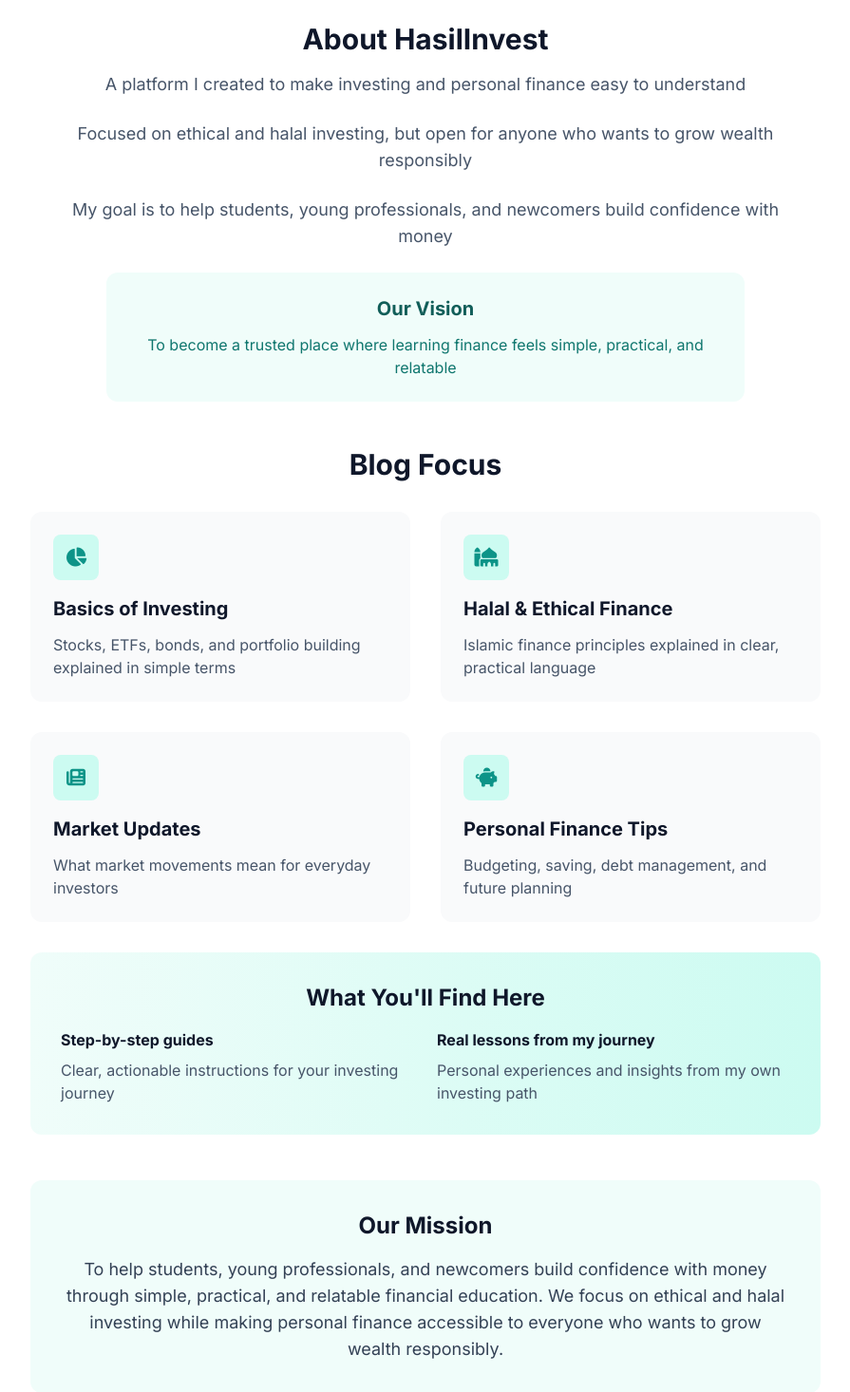
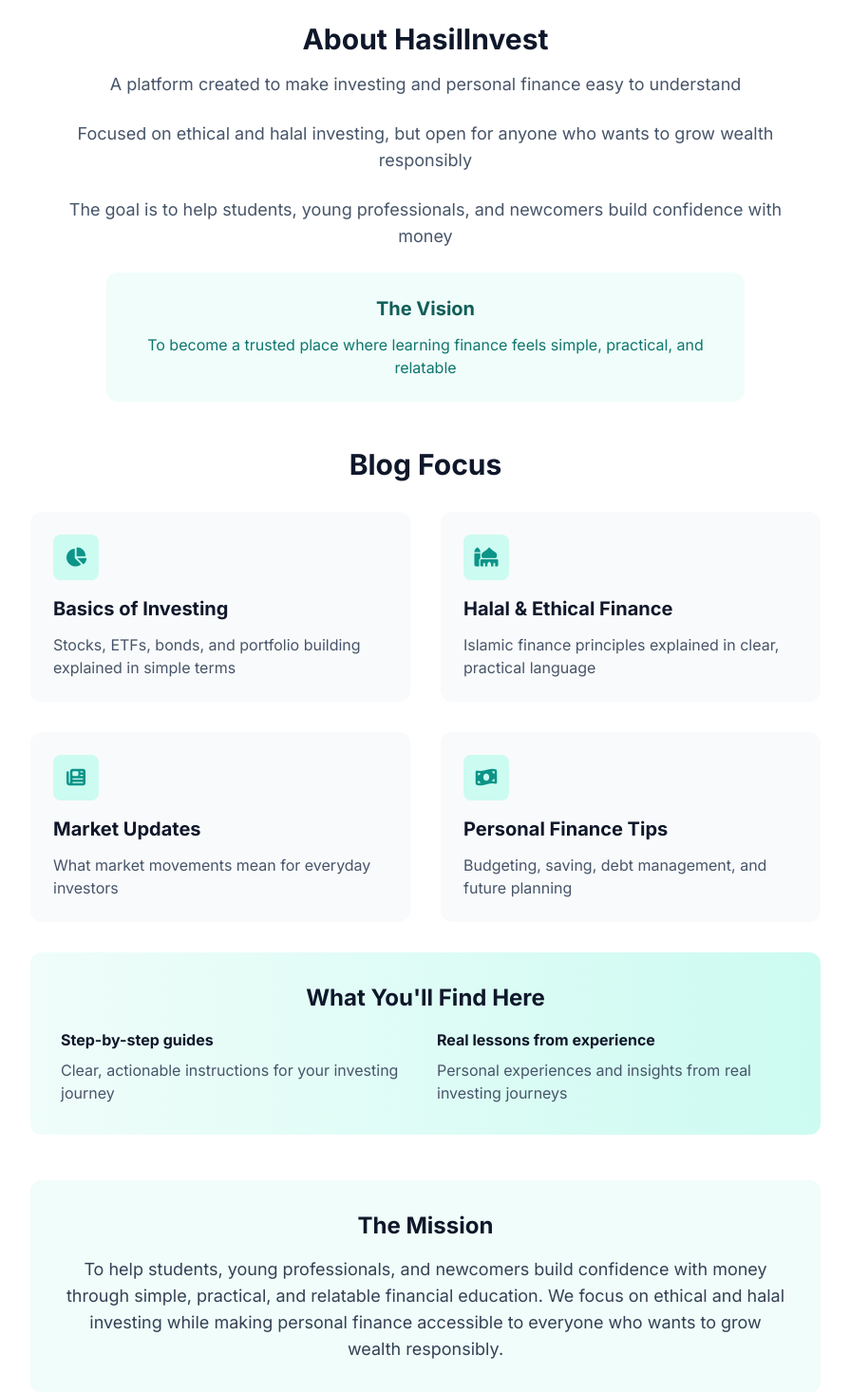
Before and after one commit to Abdirahman2021-manka/LastHs, a Django app: page /about/ in a window 1280 px wide. Shown: the part 565-2031 px from the top of the page at 95% size, without its empty margins (192-1087 px from the left). Run offline with Django 5.2, Linux system fonts and the light colour scheme; data that the repository does not hold is empty; parts of the project's set-up code (start-up, migrations or seed data) failed here and were passed over; some libraries are stand-ins or nearby versions.

Commit message:
changes to about icons and service icons

```diff
--- a/templates/core/about.html
+++ b/templates/core/about.html
@@ -29,16 +29,16 @@
             </div>
             <h2 class="text-3xl font-bold text-secondary-900 mb-4">About HasilInvest</h2>
             <p class="text-lg text-secondary-600 max-w-3xl mx-auto mb-6">
-                A platform I created to make investing and personal finance easy to understand
+                A platform created to make investing and personal finance easy to understand
             </p>
             <p class="text-lg text-secondary-600 max-w-3xl mx-auto mb-6">
                 Focused on ethical and halal investing, but open for anyone who wants to grow wealth responsibly
             </p>
             <p class="text-lg text-secondary-600 max-w-3xl mx-auto mb-6">
-                My goal is to help students, young professionals, and newcomers build confidence with money
+                The goal is to help students, young professionals, and newcomers build confidence with money
             </p>
             <div class="bg-primary-50 p-6 rounded-xl max-w-2xl mx-auto">
-                <h3 class="text-xl font-bold text-primary-800 mb-3">Our Vision</h3>
+                <h3 class="text-xl font-bold text-primary-800 mb-3">The Vision</h3>
                 <p class="text-primary-700">
                     To become a trusted place where learning finance feels simple, practical, and relatable
                 </p>
@@ -80,7 +80,7 @@
 
                 <div class="bg-gray-50 p-6 rounded-xl">
                     <div class="w-12 h-12 bg-primary-100 rounded-lg flex items-center justify-center mb-4">
-                        <i class="fas fa-piggy-bank text-primary-600 text-xl"></i>
+                        <i class="fas fa-money-bill-wave text-primary-600 text-xl"></i>
                     </div>
                     <h3 class="text-xl font-bold text-secondary-900 mb-3">Personal Finance Tips</h3>
                     <p class="text-secondary-600">
@@ -97,15 +97,15 @@
                         <p class="text-secondary-600">Clear, actionable instructions for your investing journey</p>
                     </div>
                     <div>
-                        <h4 class="font-bold text-secondary-900 mb-2">Real lessons from my journey</h4>
-                        <p class="text-secondary-600">Personal experiences and insights from my own investing path</p>
+                        <h4 class="font-bold text-secondary-900 mb-2">Real lessons from experience</h4>
+                        <p class="text-secondary-600">Personal experiences and insights from real investing journeys</p>
                     </div>
                 </div>
             </div>
         </div>
 
         <div class="bg-primary-50 p-8 rounded-xl text-center">
-            <h3 class="text-2xl font-bold text-secondary-900 mb-4">Our Mission</h3>
+            <h3 class="text-2xl font-bold text-secondary-900 mb-4">The Mission</h3>
             <p class="text-lg text-secondary-700 max-w-3xl mx-auto">
                 To help students, young professionals, and newcomers build confidence with money through
                 simple, practical, and relatable financial education. We focus on ethical and halal investing
@@ -141,7 +141,7 @@
 
             <div class="bg-white p-6 rounded-xl text-center shadow-md hover:shadow-lg transition-shadow">
                 <div class="w-16 h-16 bg-purple-100 rounded-full flex items-center justify-center mx-auto mb-4">
-                    <i class="fas fa-piggy-bank text-purple-600 text-2xl"></i>
+                    <i class="fas fa-money-bill-wave text-purple-600 text-2xl"></i>
                 </div>
                 <h3 class="font-bold text-secondary-900">Personal Finance</h3>
             </div>
@@ -198,7 +198,7 @@
     <div class="max-w-4xl mx-auto px-4 sm:px-6 lg:px-8 text-center">
         <h2 class="text-3xl md:text-4xl font-bold mb-4">Let's Connect</h2>
         <p class="text-xl text-primary-100 mb-8">
-            Have a question or want to collaborate? I'd love to hear from you!
+            Have a question or want to collaborate? We'd love to hear from you!
         </p>
         <div class="flex flex-col sm:flex-row gap-4 justify-center">
             <a href="{% url 'core:contact' %}" class="btn-secondary text-lg px-8 py-4">
--- a/templates/core/contact.html
+++ b/templates/core/contact.html
@@ -10,7 +10,7 @@
     <div class="max-w-7xl mx-auto px-4 sm:px-6 lg:px-8 text-center">
         <h1 class="text-4xl md:text-6xl font-bold mb-6">Get in Touch</h1>
         <p class="text-xl md:text-2xl text-primary-100 max-w-3xl mx-auto">
-            Have a question or want to collaborate? I'd love to hear from you!
+            Have a question or want to collaborate? We'd love to hear from you!
         </p>
     </div>
 </section>
--- a/templates/core/services.html
+++ b/templates/core/services.html
@@ -324,7 +324,7 @@
 
             <div class="text-center">
                 <div class="w-16 h-16 bg-red-100 rounded-full flex items-center justify-center mx-auto mb-4">
-                    <i class="fas fa-piggy-bank text-red-600 text-2xl"></i>
+                    <i class="fas fa-money-bill-wave text-red-600 text-2xl"></i>
                 </div>
                 <h3 class="font-bold text-secondary-900">Budgeting</h3>
             </div>
```
Also changed, not shown: core/management/commands/railway_migrate.py (+38 -0 lines), 1 other file.
